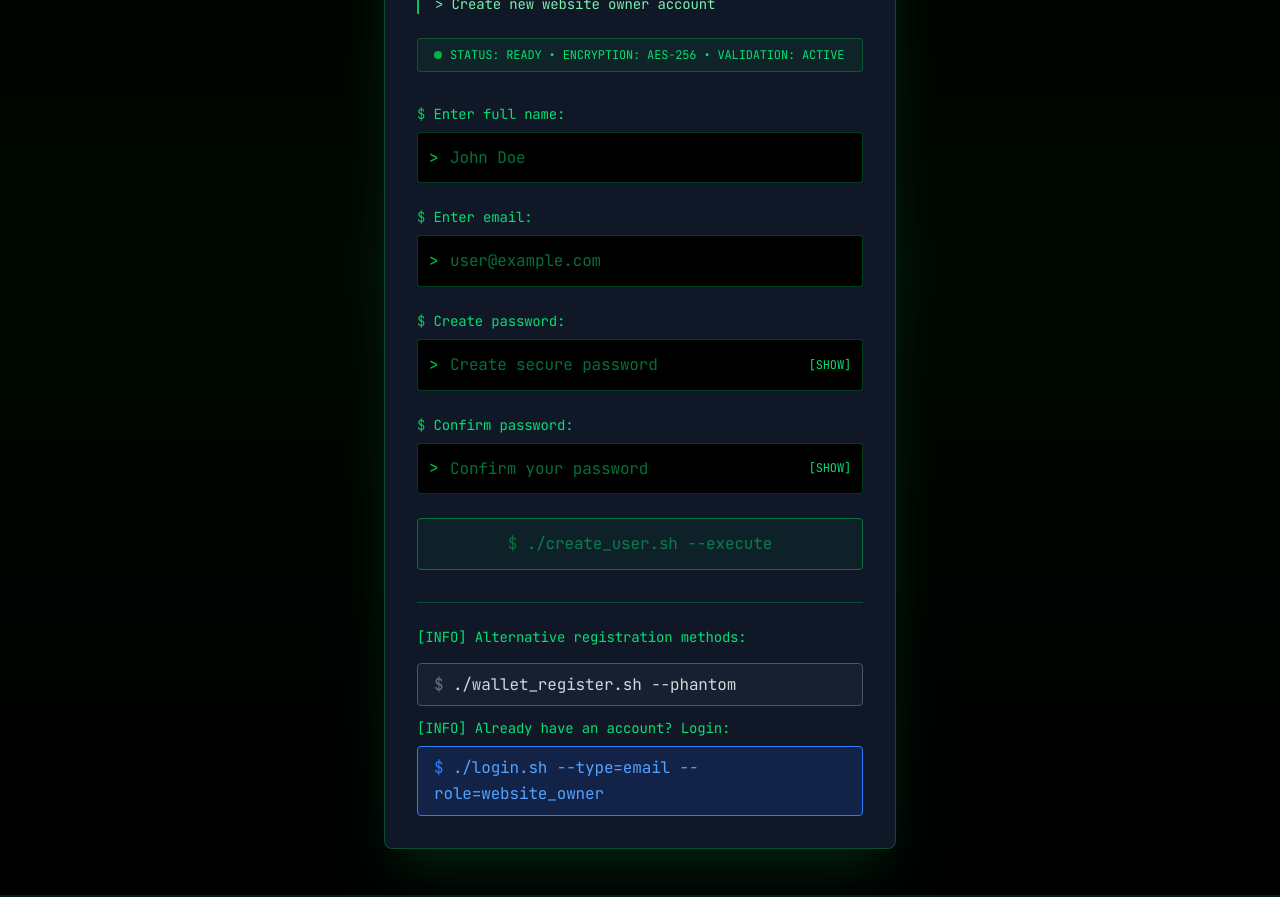
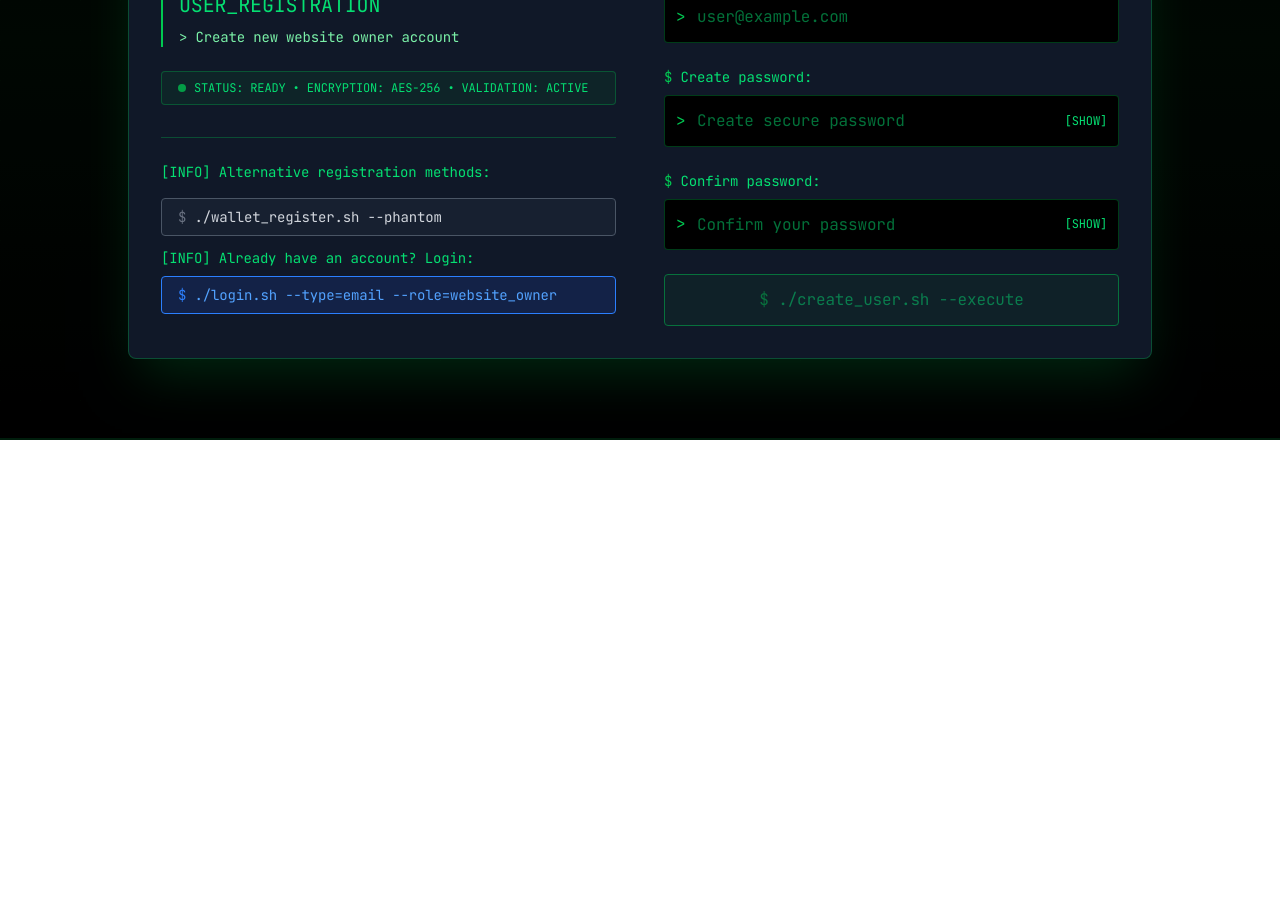
Before and after one commit to shumnh/Uptimex, a React (Vite) app in the folder frontend/: page /email-register in a window 1280 px wide. Shown: the part 360-1257 px from the top of the page. After the commit the page ends 800 px from the top, so only its background shows below. Built offline with nearby package versions, Linux system fonts and the light colour scheme.

Commit message:
Make terminal UI broader - use horizontal layout instead of vertical

```diff
--- a/frontend/src/pages/EmailLoginPage.tsx
+++ b/frontend/src/pages/EmailLoginPage.tsx
@@ -132,7 +132,7 @@ function EmailLoginPage() {
       </div>
 
       <div className="relative z-10 min-h-screen flex items-center justify-center px-6">
-        <div className="max-w-lg w-full">
+        <div className="max-w-4xl w-full">
           {/* Terminal Back Button */}
           <Link
             to="/"
@@ -160,7 +160,9 @@ function EmailLoginPage() {
 
             {/* Terminal Content */}
             <div className="p-8">
-              <div className="mb-8">
+              <div className="grid lg:grid-cols-2 gap-8">
+                {/* Left Column - Terminal Info */}
+                <div>
                   <div className="text-green-400 font-mono mb-4">
                     <span className="text-green-500">$</span> ./login.sh --type=email --role=website_owner
                   </div>
@@ -184,8 +186,33 @@ function EmailLoginPage() {
                       STATUS: READY • ENCRYPTION: AES-256 • PROTOCOL: HTTPS
                     </div>
                   </div>
+
+                  {/* Alternative Options */}
+                  <div className="mt-8 pt-6 border-t border-green-500/30">
+                    <div className="text-green-400 font-mono text-sm mb-4">
+                      [INFO] Alternative authentication methods:
+                    </div>
+                    <Link
+                      to="/login"
+                      className="block w-full bg-gray-800/50 border border-gray-600 text-gray-300 font-mono py-2 px-4 rounded hover:bg-gray-800 transition-all duration-300 mb-3 text-sm"
+                    >
+                      <span className="text-gray-500">$</span> ./wallet_auth.sh --phantom
+                    </Link>
+
+                    <div className="text-green-400 font-mono text-sm mb-2">
+                      [INFO] No account? Register new user:
+                    </div>
+                    <Link
+                      to="/email-register"
+                      className="block w-full bg-blue-900/30 border border-blue-500 text-blue-400 font-mono py-2 px-4 rounded hover:bg-blue-900/50 transition-all duration-300 text-sm"
+                    >
+                      <span className="text-blue-500">$</span> ./register.sh --type=email --role=website_owner
+                    </Link>
+                  </div>
                 </div>
 
+                {/* Right Column - Login Form */}
+                <div>
                   {error && (
                     <div className="bg-red-900/30 border border-red-500/50 rounded p-4 mb-6">
                       <div className="text-red-400 font-mono text-sm">
@@ -298,28 +325,7 @@ function EmailLoginPage() {
                   )}
                 </button>
               </form>
-
-              {/* Alternative Options */}
-              <div className="mt-8 pt-6 border-t border-green-500/30">
-                <div className="text-green-400 font-mono text-sm mb-4">
-                  [INFO] Alternative authentication methods:
                 </div>
-                <Link
-                  to="/login"
-                  className="block w-full bg-gray-800/50 border border-gray-600 text-gray-300 font-mono py-2 px-4 rounded hover:bg-gray-800 transition-all duration-300 mb-3"
-                >
-                  <span className="text-gray-500">$</span> ./wallet_auth.sh --phantom
-                </Link>
-
-                <div className="text-green-400 font-mono text-sm mb-2">
-                  [INFO] No account? Register new user:
-                </div>
-                <Link
-                  to="/email-register"
-                  className="block w-full bg-blue-900/30 border border-blue-500 text-blue-400 font-mono py-2 px-4 rounded hover:bg-blue-900/50 transition-all duration-300"
-                >
-                  <span className="text-blue-500">$</span> ./register.sh --type=email --role=website_owner
-                </Link>
               </div>
             </div>
           </div>
--- a/frontend/src/pages/EmailRegisterPage.tsx
+++ b/frontend/src/pages/EmailRegisterPage.tsx
@@ -150,7 +150,7 @@ function EmailRegisterPage() {
       </div>
 
       <div className="relative z-10 min-h-screen flex items-center justify-center px-6 py-12">
-        <div className="max-w-lg w-full">
+        <div className="max-w-5xl w-full">
           {/* Terminal Back Button */}
           <Link
             to="/"
@@ -178,7 +178,9 @@ function EmailRegisterPage() {
 
             {/* Terminal Content */}
             <div className="p-8">
-              <div className="mb-8">
+              <div className="grid lg:grid-cols-2 gap-12">
+                {/* Left Column - Terminal Info */}
+                <div>
                   <div className="text-green-400 font-mono mb-4">
                     <span className="text-green-500">$</span> ./register.sh --type=email --role=website_owner
                   </div>
@@ -202,8 +204,33 @@ function EmailRegisterPage() {
                       STATUS: READY • ENCRYPTION: AES-256 • VALIDATION: ACTIVE
                     </div>
                   </div>
+
+                  {/* Alternative Options */}
+                  <div className="mt-8 pt-6 border-t border-green-500/30">
+                    <div className="text-green-400 font-mono text-sm mb-4">
+                      [INFO] Alternative registration methods:
+                    </div>
+                    <Link
+                      to="/register"
+                      className="block w-full bg-gray-800/50 border border-gray-600 text-gray-300 font-mono py-2 px-4 rounded hover:bg-gray-800 transition-all duration-300 mb-3 text-sm"
+                    >
+                      <span className="text-gray-500">$</span> ./wallet_register.sh --phantom
+                    </Link>
+
+                    <div className="text-green-400 font-mono text-sm mb-2">
+                      [INFO] Already have an account? Login:
+                    </div>
+                    <Link
+                      to="/email-login"
+                      className="block w-full bg-blue-900/30 border border-blue-500 text-blue-400 font-mono py-2 px-4 rounded hover:bg-blue-900/50 transition-all duration-300 text-sm"
+                    >
+                      <span className="text-blue-500">$</span> ./login.sh --type=email --role=website_owner
+                    </Link>
+                  </div>
                 </div>
 
+                {/* Right Column - Registration Form */}
+                <div>
                   {error && (
                     <div className="bg-red-900/30 border border-red-500/50 rounded p-4 mb-6">
                       <div className="text-red-400 font-mono text-sm">
@@ -374,28 +401,7 @@ function EmailRegisterPage() {
                   )}
                 </button>
               </form>
-
-              {/* Alternative Options */}
-              <div className="mt-8 pt-6 border-t border-green-500/30">
-                <div className="text-green-400 font-mono text-sm mb-4">
-                  [INFO] Alternative registration methods:
                 </div>
-                <Link
-                  to="/register"
-                  className="block w-full bg-gray-800/50 border border-gray-600 text-gray-300 font-mono py-2 px-4 rounded hover:bg-gray-800 transition-all duration-300 mb-3"
-                >
-                  <span className="text-gray-500">$</span> ./wallet_register.sh --phantom
-                </Link>
-
-                <div className="text-green-400 font-mono text-sm mb-2">
-                  [INFO] Already have an account? Login:
-                </div>
-                <Link
-                  to="/email-login"
-                  className="block w-full bg-blue-900/30 border border-blue-500 text-blue-400 font-mono py-2 px-4 rounded hover:bg-blue-900/50 transition-all duration-300"
-                >
-                  <span className="text-blue-500">$</span> ./login.sh --type=email --role=website_owner
-                </Link>
               </div>
             </div>
           </div>
--- a/frontend/src/pages/ValidatorEmailLoginPage.tsx
+++ b/frontend/src/pages/ValidatorEmailLoginPage.tsx
@@ -129,7 +129,7 @@ function ValidatorEmailLoginPage() {
       <div className="absolute bottom-20 right-10 w-96 h-96 bg-gradient-to-r from-teal-400/10 to-green-400/10 rounded-full blur-3xl animate-pulse animation-delay-2000"></div>
 
       <div className="relative z-10 min-h-screen flex items-center justify-center px-6">
-        <div className="max-w-md w-full">
+        <div className="max-w-4xl w-full">
           {/* Back Button */}
           <Link
             to="/"
```
Lines whose indentation alone changed are shown as unchanged.
